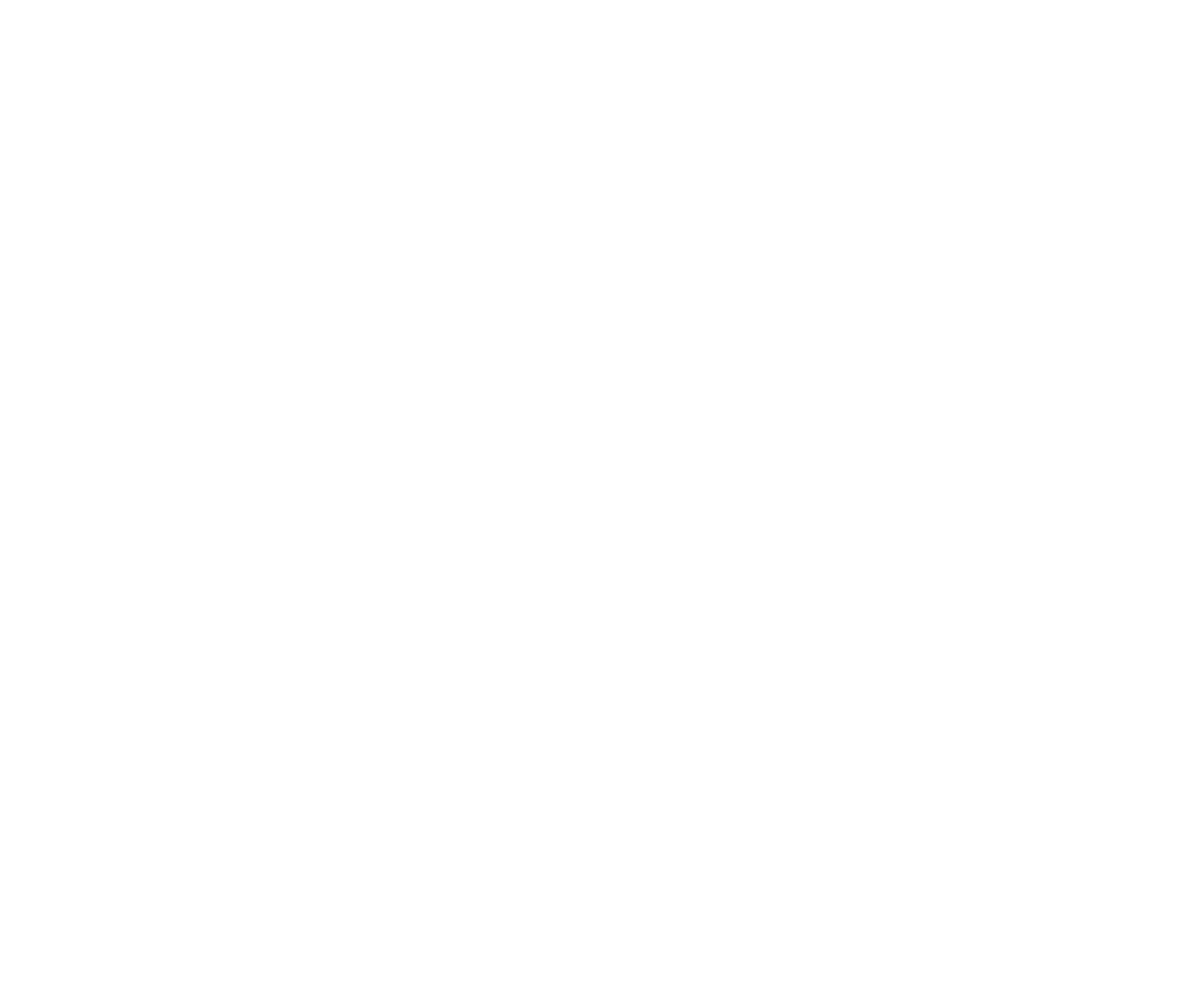
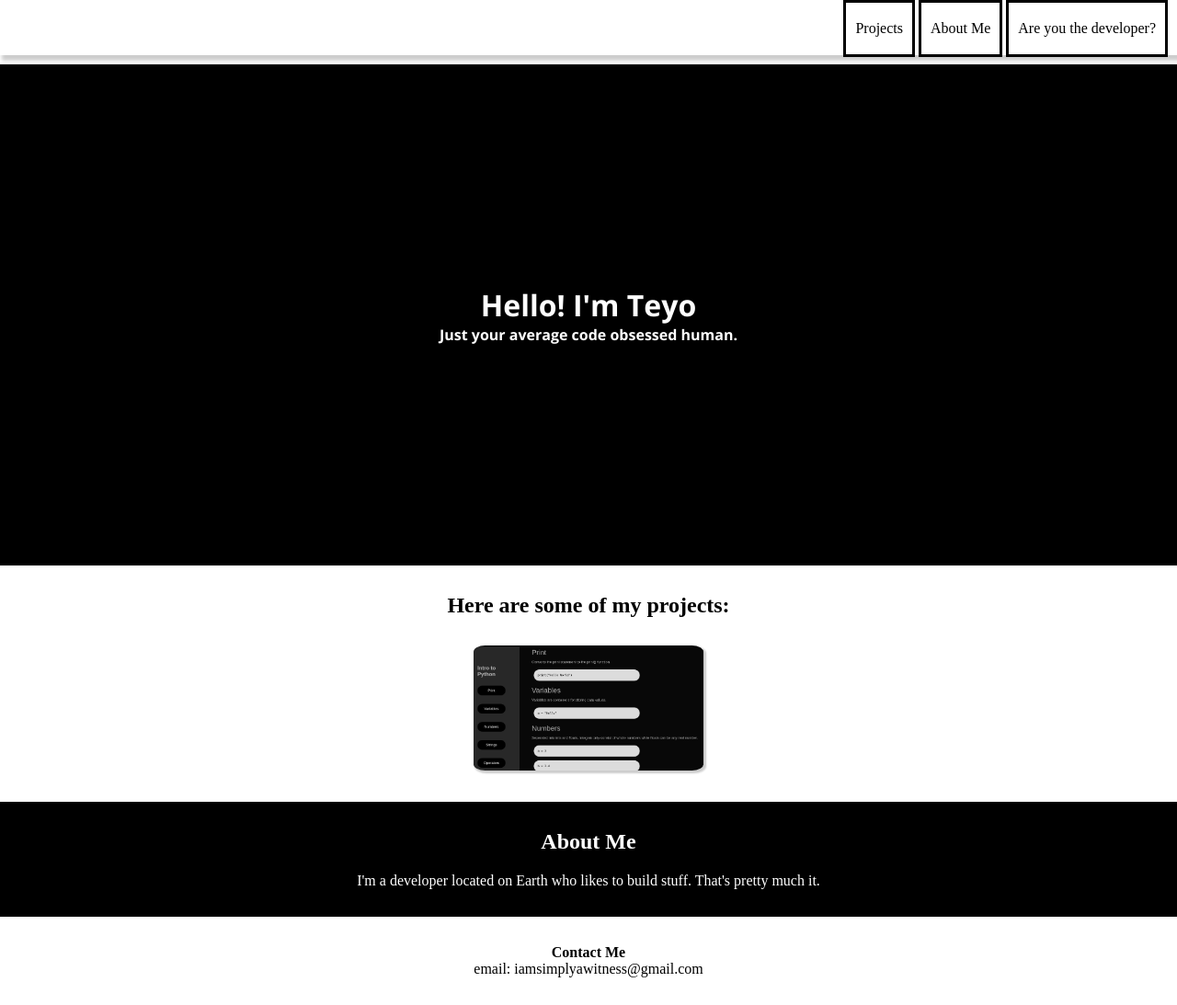
Before and after one commit to scattercat-creator/mySite, a plain HTML site: page index.html in a window 1280 px wide. Shown: the whole page at 92% size. Before the commit the page ends 800 px from the top, so only its background shows below. Drawn offline with nearby package versions, Linux system fonts and the light colour scheme.

Commit message:
added navbar, projects page, about me section, contact section, and minor css

```diff
--- /dev/null
+++ b/Resources/stylesheet.css
@@ -0,0 +1,100 @@
+* {
+    margin: 0;
+}
+body {
+    text-align: center;
+    margin: 0;
+}
+nav {
+    width: 100vw;
+    height: 60px;
+    display: block;
+    background-color: white;
+    color: black;
+    box-shadow: 4px 4px 4px 2px rgba(0, 0, 0, 0.2);
+    position: fixed;
+    text-align: right;
+    top:0px;
+
+}
+li {
+    display: inline-block;
+    color: black;
+    text-decoration: none;
+    margin: 0;
+    padding: 19px 10px;
+    border: solid black;
+
+}
+a {
+    display: inherit;
+    text-decoration: none;
+    color: inherit;
+
+}
+
+footer {
+    margin: 0;
+}
+.tile_container {
+    display: grid;
+    grid-template-columns: repeat(3, 250px);
+    grid-template-rows: repeat(3, 400px);
+
+}
+.tile {
+    width: 250px;
+    height: auto;
+    border-radius: 5%;
+    box-shadow: 2px 2px 2px 1px rgba(0, 0, 0, 0.2);
+
+}
+.intro {
+    font-family: 'Open Sans', sans-serif;
+    /* color: white; */
+}
+#title
+{
+    box-sizing: border-box;
+    /* margin: 10% 20%; */
+    padding: 30vh 20vw;
+    background-color: black;
+    color: white;
+    /* background-color: #e069ad; */
+    margin-top: 70px;
+}
+#pfp {
+    height: 60px;
+    width: auto;
+    align-self: right;
+}
+#navbar {
+    display: block;
+    list-style-type: none;
+    margin: 0;
+    padding: 0;
+    text-decoration: none;
+    color: black;
+    position: relative;
+    justify-content: center;
+    margin-right: 10px;
+}
+#projects {
+    margin-top: 30px;
+}
+#projects h2 {
+    margin-bottom: 30px;
+}
+#aboutme {
+    background-color: black;
+    color: white;
+    margin-top: 30px;
+    padding: 30px;
+}
+#aboutme h2 {
+    margin-bottom: 20px;
+}
+#contact {
+    padding: 30px;
+    /* background-color: lightgray; */
+}
--- a/index.html
+++ b/index.html
@@ -6,8 +6,42 @@
     <meta name="viewport" content="width=device-width, initial-scale=1.0">
     <title>mySite</title>
     <link rel='icon' href='favicon.ico' type='image/x-icon'>
+    <link rel="stylesheet" href="Resources/stylesheet.css">
+    <link rel="preconnect" href="https://fonts.googleapis.com">
+<link rel="preconnect" href="https://fonts.gstatic.com" crossorigin>
+<link href="https://fonts.googleapis.com/css2?family=Open+Sans:wght@700&display=swap" rel="stylesheet">
 </head>
 <body>
 
+    <main>
+    <header>
+        <div id="title">
+            <h1 class="intro">Hello! I'm Teyo</h1>
+            <p class="intro">Just your average code obsessed human.</p>
+        </div>
+    </header>
+    <nav>
+        <!-- <img src="Resources/girl_with_gum_2.png" alt="" id="pfp"> -->
+        <ul id="navbar">
+            <li><a href="#projects" class="nav">Projects</a></li>
+            <li><a href="#aboutme" class="nav">About Me</a></li>
+            <li><a href="developerpage.html" class="nav">Are you the developer?</a></li>
+        </ul>
+    </nav>
+
+    <div id="projects">
+        <h2>Here are some of my projects:</h2>
+    <a href="https://codepen.io/scattercat/full/yLMwrKW"><img src="Resources/fake_pythdoc_page.png" alt="" class="tile"></a>
+    </div>
+
+    <div id="aboutme">
+        <h2>About Me</h2>
+        <p>I'm a developer located on Earth who likes to build stuff. That's pretty much it.</p>
+    </div>
+    <footer id="contact">
+        <h4>Contact Me</h4>
+        <p>email: iamsimplyawitness@gmail.com</p>
+    </footer>
+</main>
 </body>
 </html>
```
Also changed, not shown: developerpage.html (added, +12 -0 lines), Resources/fake_pythdoc_page.png (added), Resources/favicon.ico (renamed from favicon.ico), Resources/girl_with_gum_2.png (added).
